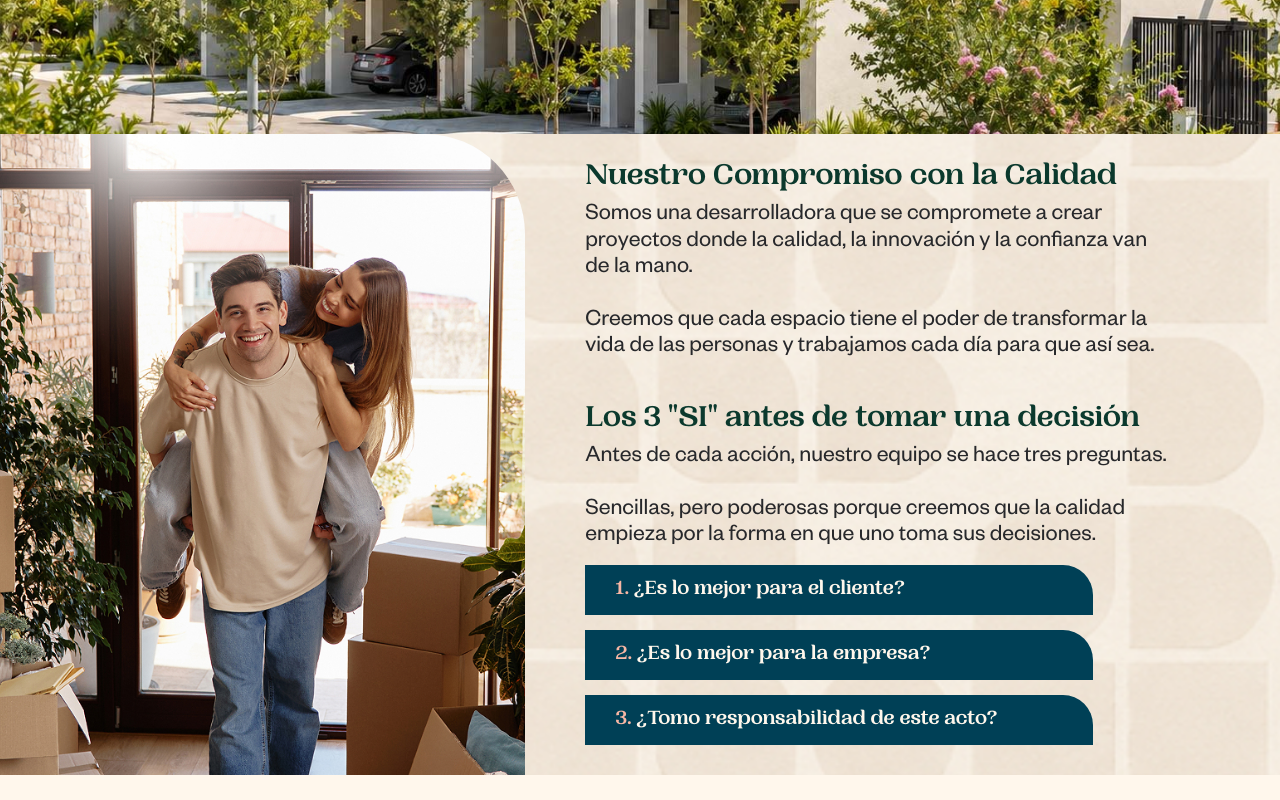
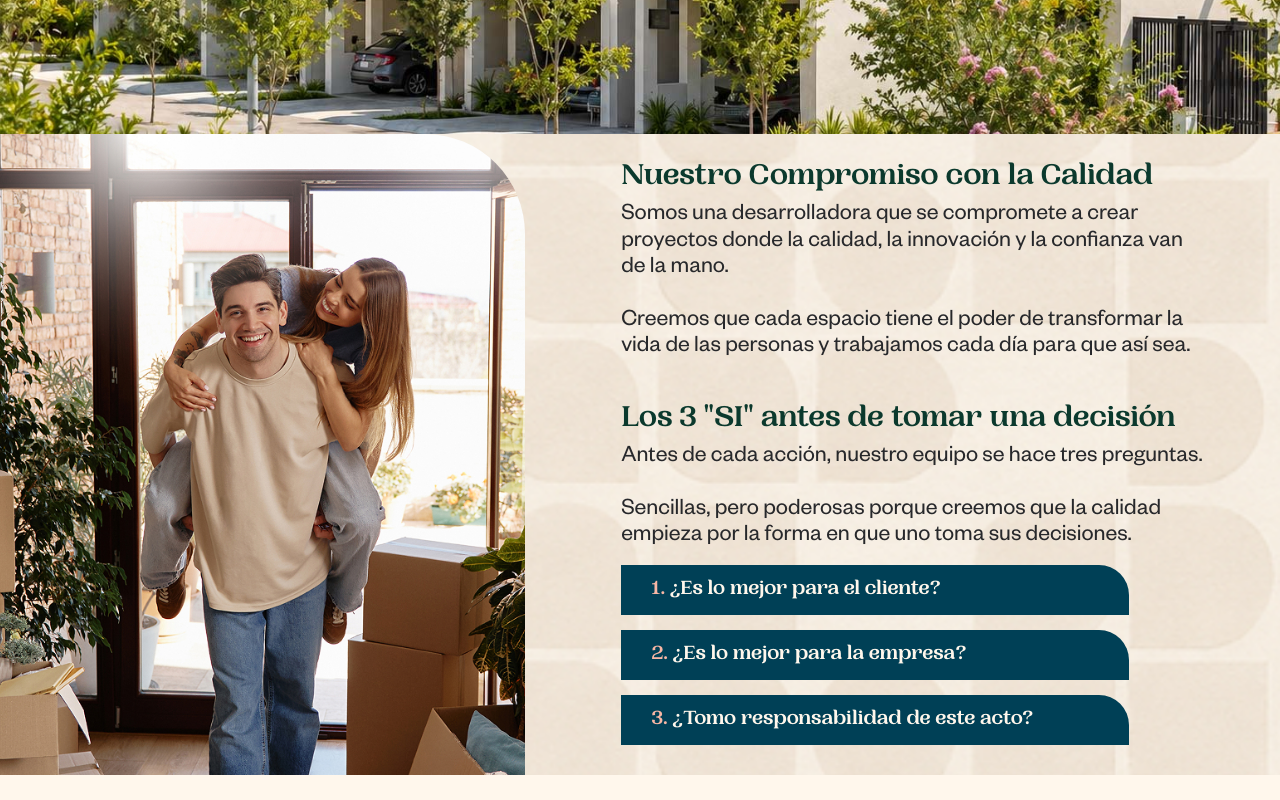
Before and after one commit to xperiencegroup/beneva-landing, a React (Vite) app: page / in a window 1280 px wide. Shown: the part 1600-2400 px from the top of the page. Built offline with nearby package versions, Linux system fonts and the light colour scheme; a web font is replaced by a local one.

Commit message:
Centrar texto

```diff
--- a/src/pages/home/components/home-compromiso.jsx
+++ b/src/pages/home/components/home-compromiso.jsx
@@ -35,7 +35,7 @@ export default function HomeCompromiso() {
         </div>
 
         {/* Text  */}
-        <div className="flex md:w-[66%] min-w-0 h-full justify-start items-center max-md:px-[40px] max-md:py-[30px] md:pr-2 py-[30px]">
+        <div className="flex md:w-[66%] min-w-0 h-full justify-start xl:justify-center items-center max-md:px-[40px] max-md:py-[30px] md:pr-2 py-[30px]">
           <div className="flex flex-col w-full max-w-[615px] gap-[20px] md:gap-[20px] text-center">
             {/* Nuestro compromiso con la calidad */}
             <div
```
